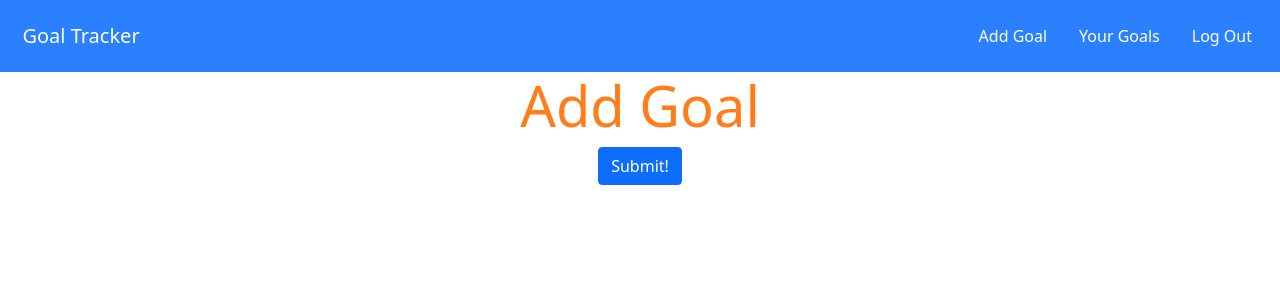
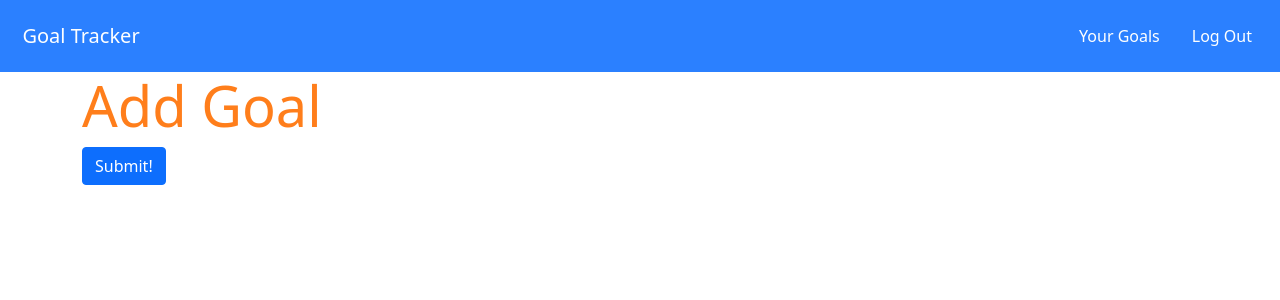
Before and after one commit to aaronbe7/goal_tracker, a Django app: page /user/1/goals/1/add_goal in a window 1280 px wide. Shown: the top 300 px of the page. Run offline with Django 3.2, Linux system fonts and the light colour scheme; the visitor is signed in with stand-in values (Sample User, id 1).

Commit message:
index page renders, modified path for index page

```diff
--- a/main_app/static/css/style.css
+++ b/main_app/static/css/style.css
@@ -1,5 +1,9 @@
 .center {
     text-align: center;
+    color: #FF7E1B;
+}
+
+.left {
     color: #FF7E1B;
 }
 
--- a/main_app/templates/base.html
+++ b/main_app/templates/base.html
@@ -15,10 +15,9 @@
   <header>
     <nav class="navbar navbar-expand-lg navbar-dark" style="background-color: #2B80FF">
       <div class="container-fluid">
-          <a class="navbar-brand" href="/">&nbsp;&nbsp;Goal Tracker</a>
+          <a class="navbar-brand" href="{% url 'index' %}">&nbsp;&nbsp;Goal Tracker</a>
           <div class="navbar">
               {% if user.is_authenticated %}
-              <a id="text-color" class="nav-link" href="{% url 'add_goal' user.id 1 %}">Add Goal</a>
               <a id="text-color" class="nav-link" href="{% url 'user_goals' user.id %}">Your Goals</a>
               <a id="text-color" class="nav-link" href="{% url 'logout' %}">Log Out</a>
               {% else %}
--- a/main_app/templates/goals/goal_list.html
+++ b/main_app/templates/goals/index.html
@@ -1,7 +1,9 @@
 {% extends 'base.html' %}
 {% block content %}
 
-<h1>Get Some Inspiration</h1>
+<div class="left">
+<h1 class="display-4">Get Some Inspiration</h1>
+</div>
 
 {% for goal in goals %}
     <a href="{% url 'goal' goal.id %}">
--- a/main_app/templates/main_app/add_goal.html
+++ b/main_app/templates/main_app/add_goal.html
@@ -1,14 +1,14 @@
 {% extends 'base.html' %}
 
 {% block content %}
-  <div class="center">
+  <div class="left">
     {% if object %}
-        <h1 class="center">Edit <span class="teal-text">{{object.name}}</span></h1>
+        <h1>Edit <span">{{object.name}}</span></h1>
     {% else %}
         <h1 class="display-4">Add Goal</h1>
 {% endif %}
   </div>
-<form action="" method="post" class="center">
+<form action="" method="post">
     {% csrf_token %}
     <table>
       {{ form.as_table }}
--- a/main_app/templates/main_app/home.html
+++ b/main_app/templates/main_app/home.html
@@ -4,7 +4,7 @@
 
 <div class="center">
     <h1 class="display-1">Welcome to Goal Tracker</h1>
-    <a href="{% url 'goal_list' %}" class="btn btn-primary">Get Started Here</a>
+    <a href="{% url 'index' %}" class="btn btn-primary">Get Started Here</a>
     </form>
 </div>
 {% endblock %}
--- a/main_app/urls.py
+++ b/main_app/urls.py
@@ -4,7 +4,7 @@ from . import views
 urlpatterns = [
     path('', views.home, name="home"),
     path('accounts/signup/', views.signup, name='signup'),
-    path('goals/', views.GoalsList.as_view(), name="goal_list"),
+    path('goals/', views.goals_index, name="index"),
     path('user/<int:user_id>/goals/', views.user_goals, name="user_goals"),
     path('user/<int:user_id>/goals/<int:pk>/', views.GoalListDetails.as_view(), name="detail"),
     path('user/<int:user_id>/goals/create', views.CreateList.as_view(), name="create_goallist"),
--- a/main_app/views.py
+++ b/main_app/views.py
@@ -37,6 +37,9 @@ class GoalListDetails(LoginRequiredMixin, DetailView):
 def home(request):
     return render(request, 'main_app/home.html')
 
+def goals_index(request):
+    return render(request, 'goals/index.html')
+
 @login_required
 def user_goals(request, user_id):
     return render(request, 'main_app/user_goals.html')
```
